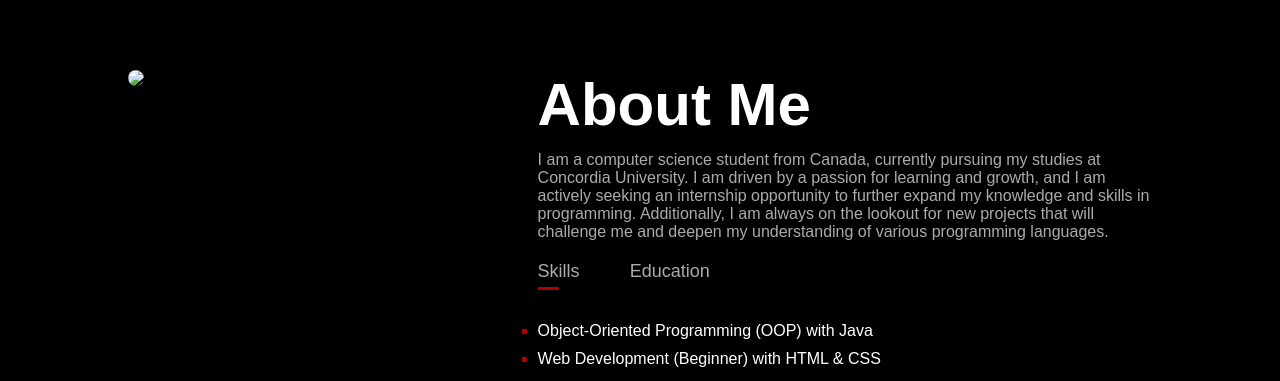
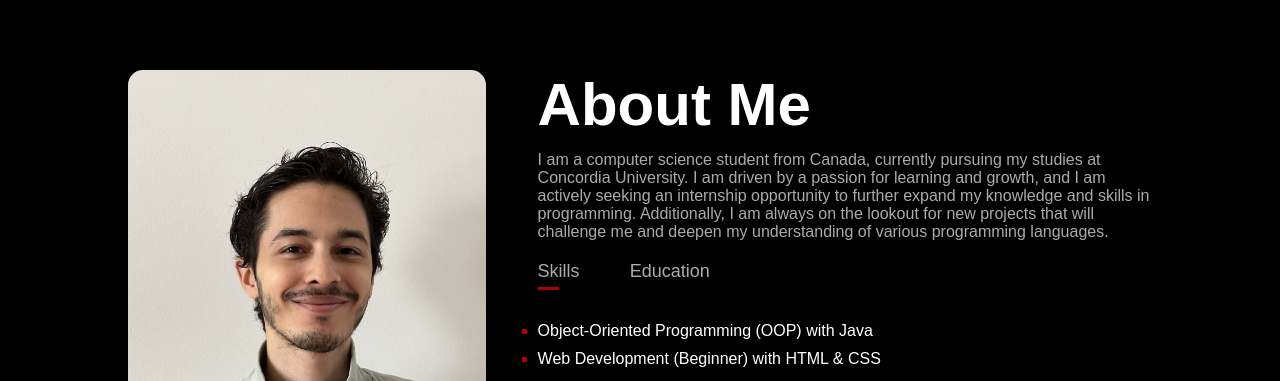
Before and after one commit to nicomat0/Portfolio-Website-, a plain HTML site: page index.html in a window 1280 px wide. Shown: the part 820-1201 px from the top of the page. Drawn offline with Linux system fonts and the light colour scheme.

Commit message:
Update index.html

```diff
--- a/index.html
+++ b/index.html
@@ -46,7 +46,7 @@
 <div class="container">
 <div class="row">
    <div class="about-col-1">
-    <img src="IMG_0156.jpg">
+    <img src="mateon2.jpg">
    </div>
    <div class="about-col-2">
 <h1 class="sub-title">About Me</h1>
```
